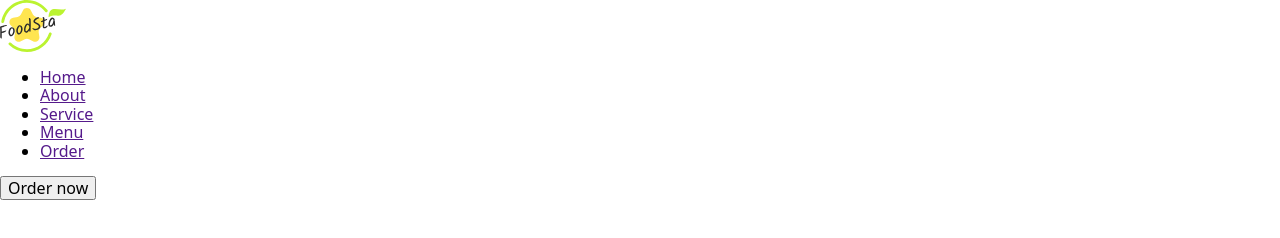
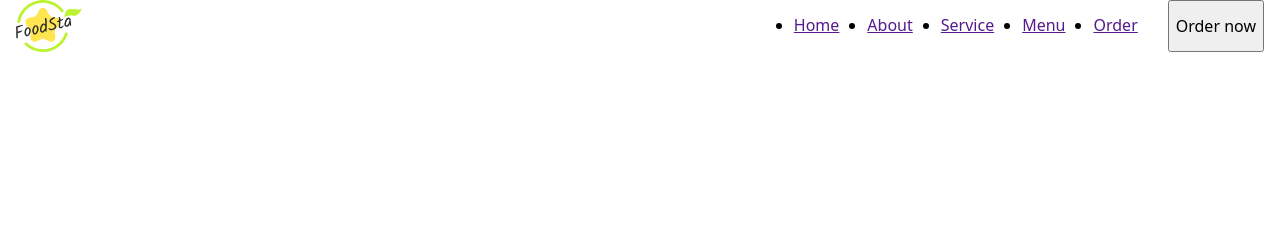
Before and after one commit to olenaroganova/food-sta-teamprogect, a plain HTML site: page index.html in a window 1280 px wide. Drawn offline with nearby package versions, Linux system fonts and the light colour scheme.

Commit message:
структура і позиоціонування header

```diff
--- a/css/style.css
+++ b/css/style.css
@@ -39,3 +39,16 @@ address {
   padding: 0 16px;
   margin: 0 auto;
 }
+.header-container {
+  display: flex;
+}
+.nav-list {
+  display: flex;
+  gap: 28px;
+}
+.logo {
+  margin-right: auto;
+}
+.nav {
+  margin-right: 30px;
+}
--- a/index.html
+++ b/index.html
@@ -17,11 +17,12 @@
   <body>
     <!-- Header Maria-->
     <header>
-      <a href="./index.html">
+      <div class="container header-container">
+        <a class="logo" href="./index.html">
           <img src="./img/Vector.svg" alt="logo" width="66" height="52" />
         </a>
-      <nav>
-        <ul>
+        <nav class="nav">
+          <ul class="nav-list">
             <li><a href="">Home</a></li>
             <li><a href="">About</a></li>
             <li><a href="">Service</a></li>
@@ -30,6 +31,7 @@
           </ul>
         </nav>
         <button type="button">Order now</button>
+      </div>
     </header>
     <!-- Hero Andrii-->
     <!-- Offerings Yuilia-->
```
Lines whose indentation alone changed are shown as unchanged.
